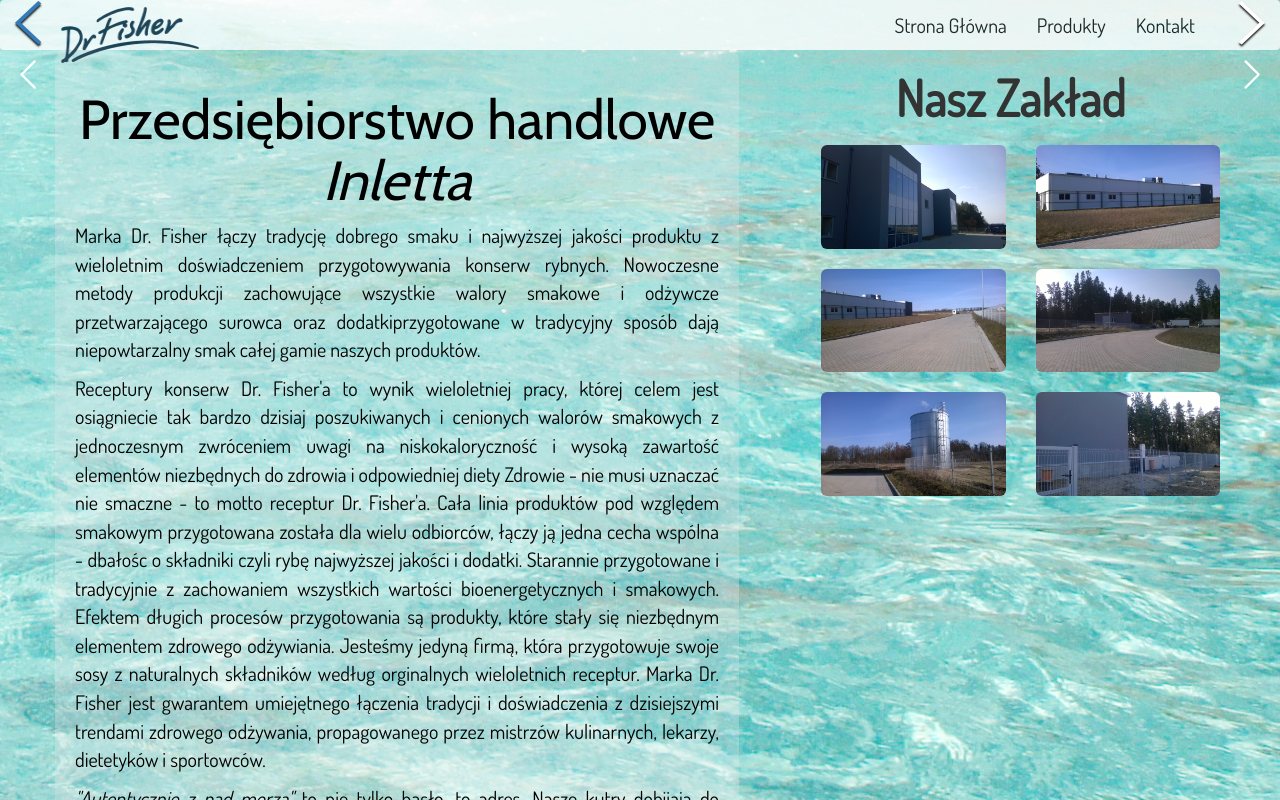
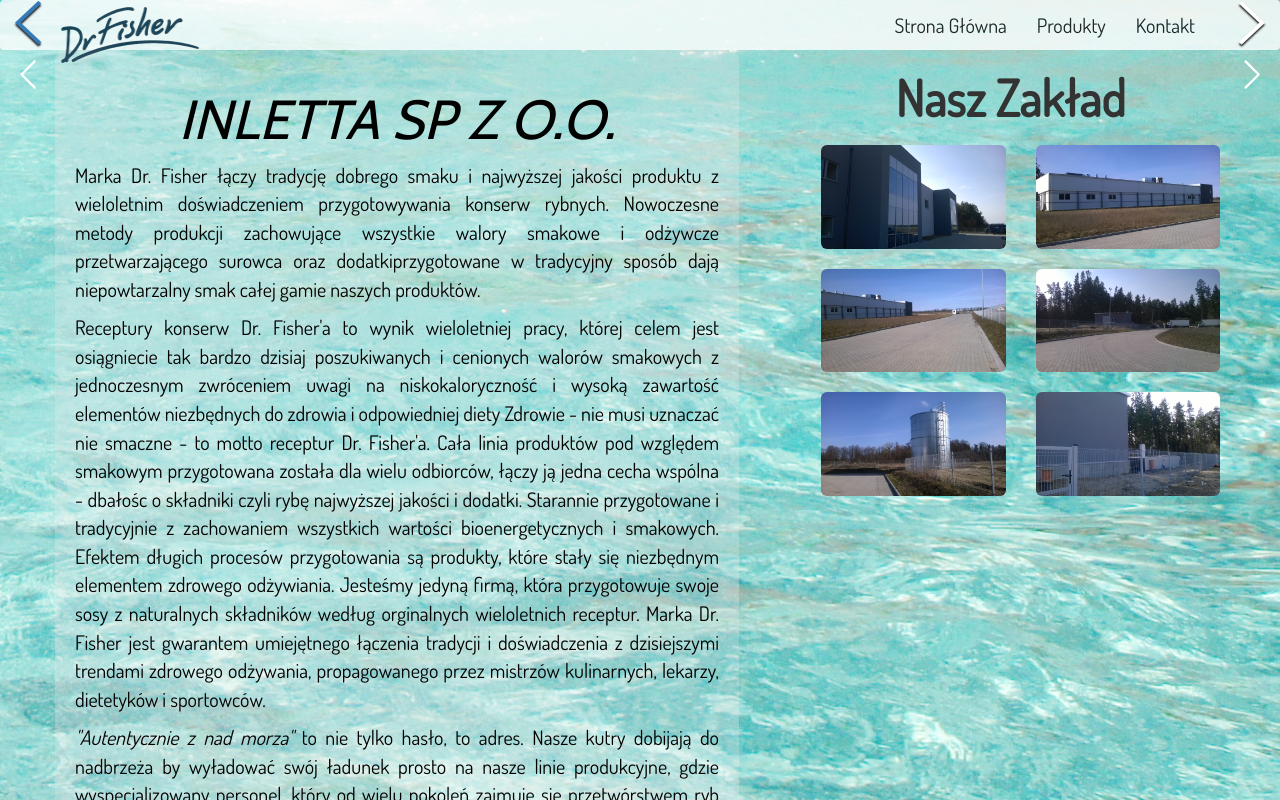
Before and after one commit to Zirek90/Dr-Fisher, a React (Create React App) app: page / in a window 1280 px wide. Shown: the top 800 px of the page. Built offline with nearby package versions, Linux system fonts and the light colour scheme; no server answers; what react-google-maps would draw is missing.

Commit message:
changed name of company

```diff
--- a/src/components/Home/components/subcomponents/MissionHeader.js
+++ b/src/components/Home/components/subcomponents/MissionHeader.js
@@ -4,7 +4,7 @@
     render() {
         return (
             <div>
-                <h1>Przedsiębiorstwo handlowe <em>Inletta</em></h1>
+                <h1><em>INLETTA SP Z O.O.</em></h1>
             </div>
         );
     }
```
